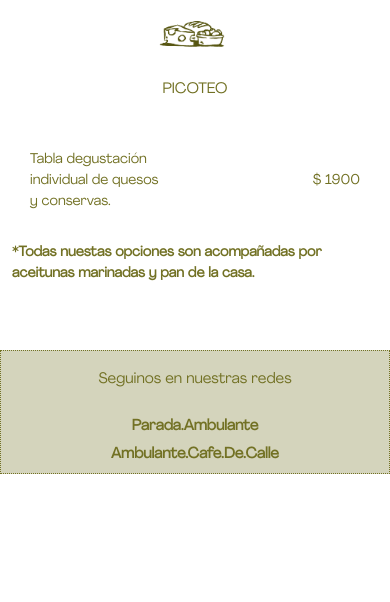
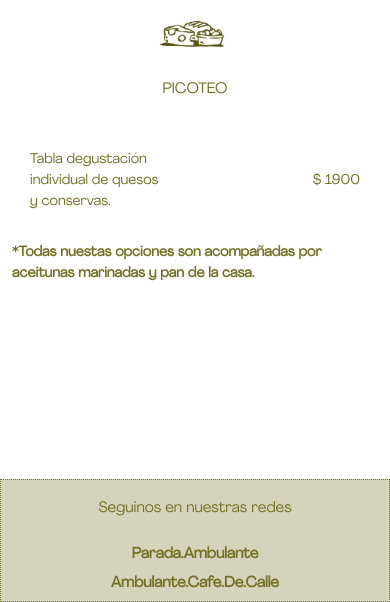
Before and after one commit to EmiMaldonadoB/AmbulanteBoot, a website: page pages/picoteo.html in a window 390 px wide. Shown: the part 325-927 px from the top of the page. Before the commit the page ends 844 px from the top, so only its background shows below. Drawn offline with nearby package versions, Linux system fonts and the light colour scheme.

Commit message:
Add files via upload

```diff
--- a/style.css
+++ b/style.css
@@ -189,6 +189,7 @@ p{
     background-color: rgba(114, 113, 36, 0.3);
     border: 1px dotted #727124;
     margin-top: 30px;
+    bottom: 0%;
 }
 
 .tostones{
@@ -367,6 +368,7 @@ p{
             align-items: center;
             padding: 8px;
             font-size: 15px;
+            min-height: 50vh;
         }
 
         div.col{
@@ -387,6 +389,7 @@ p{
 
         .footer{
             margin-top: 15%;
+            bottom: 0%;
 
         }
 
```
